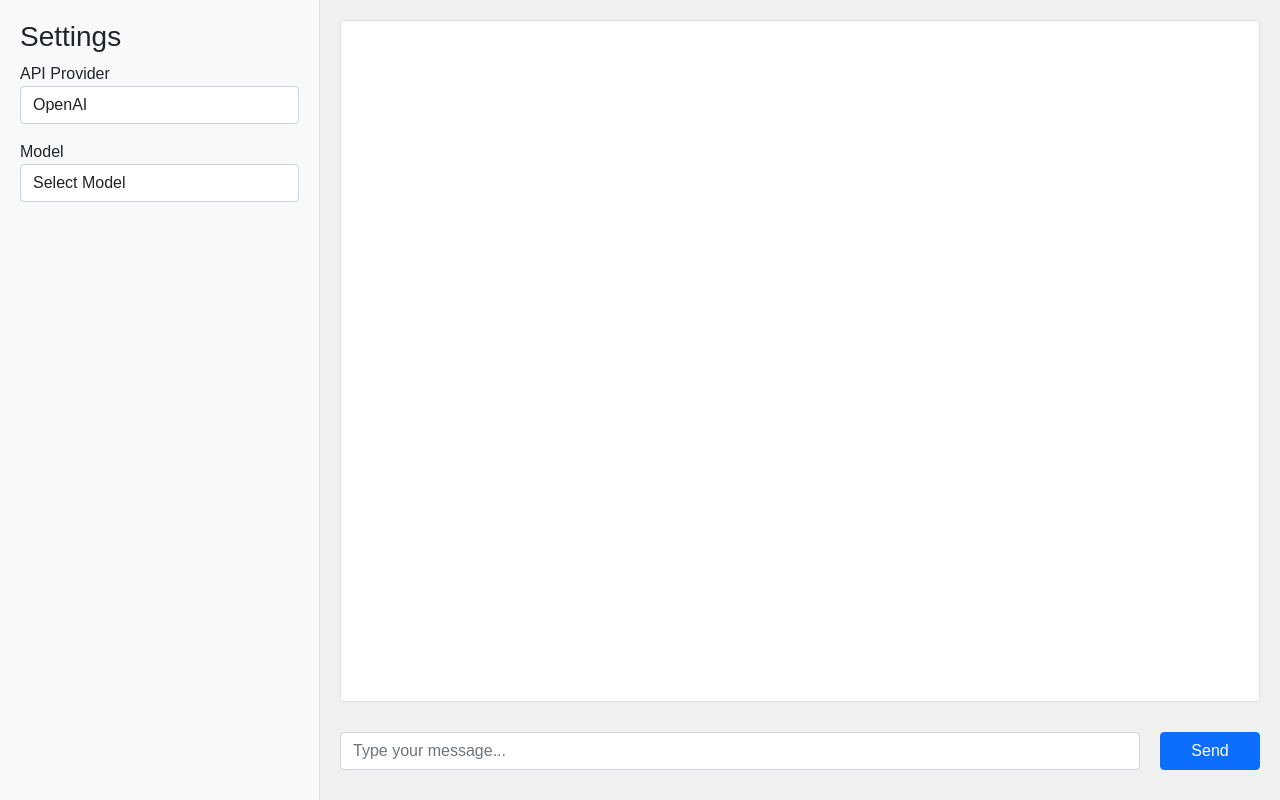
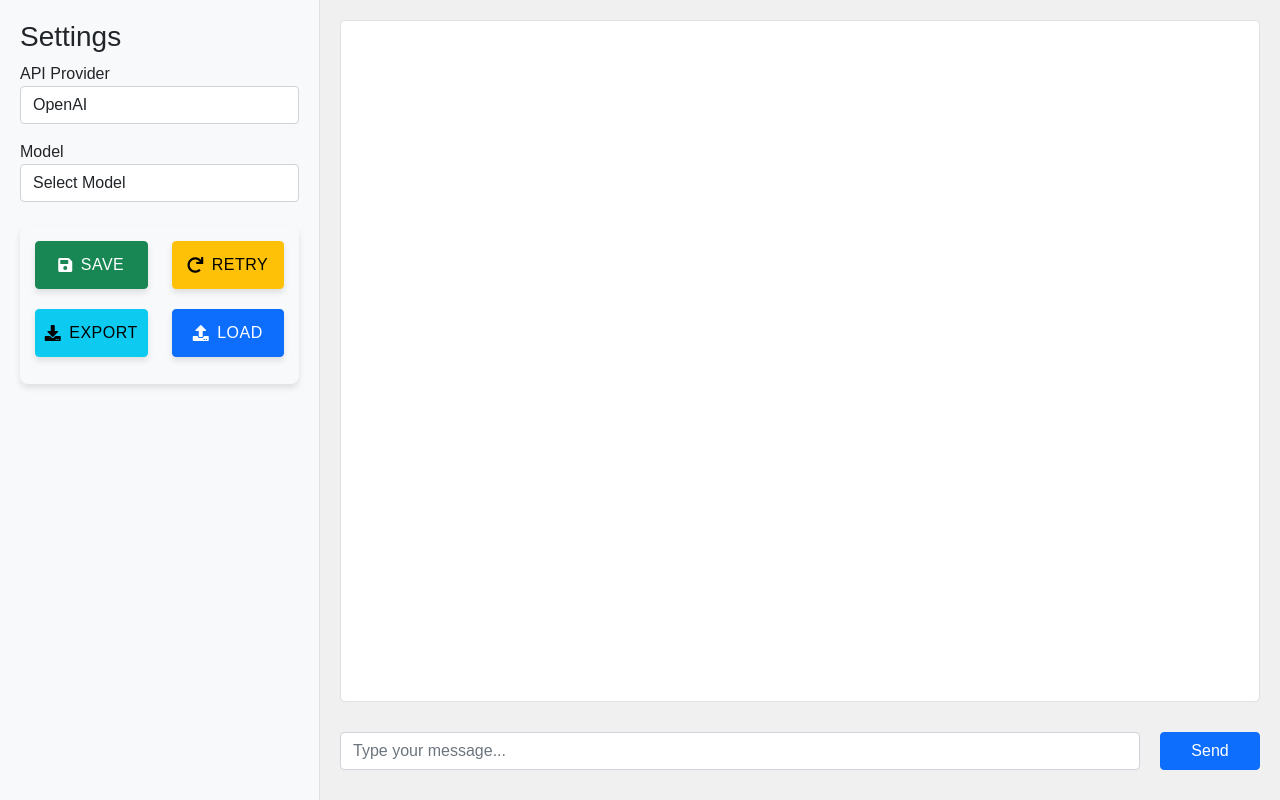
Before and after one commit to emeeran/TQ_GenAI_Chat, a Flask app: page / in a window 1280 px wide. Run offline with Flask 2, Linux system fonts and the light colour scheme; data that the repository does not hold is empty; some libraries are stand-ins or nearby versions.

Commit message:
buttons added, Anthropic error fixed

```diff
--- a/app.py
+++ b/app.py
@@ -8,6 +8,7 @@ import logging
 from functools import lru_cache
 import markdown2
 import html
+import anthropic
 
 # Initialize Flask and logging
 app = Flask(__name__)
@@ -68,7 +69,20 @@ API_CONFIG = {
     "anthropic": {
         "endpoint": "https://api.anthropic.com/v1/messages",
         "key": os.getenv("ANTHROPIC_API_KEY"),
-        "models": ['claude-3-opus-20240229', 'claude-3-sonnet-20240229', 'claude-3-haiku-20240307']
+        "models": [
+            # Claude 3 Models
+            'claude-3-opus-20240229',
+            'claude-3-sonnet-20240229',
+            'claude-3-haiku-20240307',
+            # Claude 3.5 Models (Fixed format)
+            'claude-3-5-sonnet-20241022',  # Fixed hyphenation
+            'claude-3-5-haiku-20241022',   # Fixed hyphenation
+            'claude-3-7-sonnet-20240317',  # Fixed hyphenation
+            # Legacy Models
+            'claude-2-1',                  # Fixed hyphenation
+            'claude-2-0',                  # Fixed hyphenation
+            'claude-instant-1-2'           # Fixed hyphenation
+        ]
     },
     "xai": {
         "endpoint": "https://api.x.ai/v1/chat/completions",
@@ -117,24 +131,34 @@ def build_headers(provider: str) -> dict:
 
 def build_payload(provider: str, model: str, message: str) -> dict:
     """Build request payload with provider-specific structure"""
-    payload = {'model': model}
-
     if provider == 'anthropic':
-        payload.update({
+        return {
+            'model': model,
+            'messages': [
+                {
+                    'role': 'user',
+                    'content': [
+                        {
+                            'type': 'text',
+                            'text': message
+                        }
+                    ]
+                }
+            ],
             'system': SYSTEM_MESSAGE,
-            'messages': [{'role': 'user', 'content': message}],
             'max_tokens': 4096
-        })
+        }
     else:
-        payload['messages'] = [
-            {'role': 'system', 'content': SYSTEM_MESSAGE},
-            {'role': 'user', 'content': message}
-        ]
-
-    if provider == 'groq':
-        payload['temperature'] = 0.7
-
-    return payload
+        payload = {
+            'model': model,
+            'messages': [
+                {'role': 'system', 'content': SYSTEM_MESSAGE},
+                {'role': 'user', 'content': message}
+            ]
+        }
+        if provider == 'groq':
+            payload['temperature'] = 0.7
+        return payload
 
 def format_response(content: str) -> str:
     """Format the response with markdown and syntax highlighting"""
@@ -192,22 +216,28 @@ def chat():
         return jsonify({'error': f'Invalid provider or missing API key'}), 401
 
     try:
-        headers = build_headers(provider)
-        payload = build_payload(provider, model, message)
-
-        response = session.post(
-            config['endpoint'],
-            headers=headers,
-            json=payload,
-            timeout=10
-        )
-        response.raise_for_status()
-        json_response = response.json()
-
-        # Extract and format response content
         if provider == 'anthropic':
-            content = json_response.get('content', [{}])[0].get('text', '')
+            client = anthropic.Anthropic(api_key=config['key'])
+            response = client.messages.create(
+                model=model,
+                max_tokens=4096,
+                messages=[
+                    {"role": "user", "content": message}
+                ],
+                system=SYSTEM_MESSAGE
+            )
+            content = response.content[0].text
         else:
+            headers = build_headers(provider)
+            payload = build_payload(provider, model, message)
+            response = session.post(
+                config['endpoint'],
+                headers=headers,
+                json=payload,
+                timeout=10
+            )
+            response.raise_for_status()
+            json_response = response.json()
             content = json_response.get('choices', [{}])[0].get('message', {}).get('content', '')
 
         # Format the response
@@ -216,13 +246,10 @@ def chat():
             'response': formatted_response
         })
 
-    except requests.exceptions.RequestException as e:
+    except Exception as e:
         error_msg = f"API request failed: {str(e)}"
-        logger.error(f"{error_msg}. Response: {e.response.text[:200] if e.response else 'No response'}")
+        logger.error(error_msg)
         return jsonify({'error': error_msg}), 500
-    except Exception as e:
-        logger.exception("Unexpected error processing request")
-        return jsonify({'error': 'Internal server error'}), 500
 
 if __name__ == '__main__':
     app.run(debug=False)
--- a/static/script.js
+++ b/static/script.js
@@ -54,6 +54,72 @@ function appendMessage(message, isUser = false) {
     }
 }
 
+let chatHistory = [];
+let lastMessage = null;
+
+function showProcessing(show = true) {
+    document.getElementById('processing').classList.toggle('d-none', !show);
+}
+
+function showFeedback(show = true) {
+    document.getElementById('feedback').classList.toggle('d-none', !show);
+}
+
+function saveChat() {
+    const data = {
+        history: chatHistory,
+        timestamp: new Date().toISOString()
+    };
+    localStorage.setItem('chatHistory', JSON.stringify(data));
+    alert('Chat saved successfully!');
+}
+
+function loadSaved() {
+    const saved = localStorage.getItem('chatHistory');
+    if (saved) {
+        const data = JSON.parse(saved);
+        const chatBox = document.getElementById('chat-box');
+        chatBox.innerHTML = '';
+        chatHistory = data.history;
+        chatHistory.forEach(msg => appendMessage(msg.content, msg.isUser));
+        alert('Chat loaded successfully!');
+    } else {
+        alert('No saved chat found');
+    }
+}
+
+function exportToMd() {
+    let markdown = '# Chat Export\n\n';
+    chatHistory.forEach(msg => {
+        markdown += `## ${msg.isUser ? 'User' : 'Assistant'}\n\n${msg.content}\n\n---\n\n`;
+    });
+
+    const blob = new Blob([markdown], { type: 'text/markdown' });
+    const url = URL.createObjectURL(blob);
+    const a = document.createElement('a');
+    a.href = url;
+    a.download = `chat-export-${new Date().toISOString().slice(0, 10)}.md`;
+    a.click();
+    URL.revokeObjectURL(url);
+}
+
+async function retryLast() {
+    if (!lastMessage) {
+        alert('No message to retry!');
+        return;
+    }
+    await sendMessage(lastMessage);
+}
+
+function provideFeedback(isPositive) {
+    if (chatHistory.length > 0) {
+        const lastEntry = chatHistory[chatHistory.length - 1];
+        lastEntry.feedback = isPositive;
+    }
+    showFeedback(false);
+    alert(`Thank you for your ${isPositive ? 'positive' : 'negative'} feedback!`);
+}
+
 async function sendMessage() {
     const userInput = document.getElementById('user-input');
     const message = userInput.value.trim();
@@ -68,6 +134,9 @@ async function sendMessage() {
     // Add user message to chat
     appendMessage(message, true);
     userInput.value = '';
+
+    showProcessing(true);
+    showFeedback(false);
 
     try {
         const response = await fetch('/chat', {
@@ -87,9 +156,23 @@ async function sendMessage() {
             appendMessage(`Error: ${data.error}`, false);
         } else {
             appendMessage(data.response, false);
+            lastMessage = message;
+            chatHistory.push({
+                content: message,
+                isUser: true,
+                timestamp: new Date().toISOString()
+            });
+            chatHistory.push({
+                content: data.response,
+                isUser: false,
+                timestamp: new Date().toISOString()
+            });
+            showFeedback(true);
         }
     } catch (error) {
         appendMessage(`Error: ${error.message}`, false);
+    } finally {
+        showProcessing(false);
     }
 }
 
--- a/static/styles.css
+++ b/static/styles.css
@@ -74,3 +74,62 @@ body {
 .form-group {
     margin-bottom: 1rem;
 }
+
+.action-buttons {
+    background-color: #f8f9fa;
+    padding: 15px;
+    border-radius: 8px;
+    box-shadow: 0 4px 6px rgba(0, 0, 0, 0.1);
+}
+
+.action-buttons .btn {
+    padding: 12px;
+    margin-bottom: 12px;
+    transition: all 0.3s ease;
+    box-shadow: 0 4px 6px rgba(0, 0, 0, 0.1);
+    height: 48px;
+    display: flex;
+    align-items: center;
+    justify-content: center;
+    font-weight: 500;
+    text-transform: uppercase;
+    letter-spacing: 0.5px;
+}
+
+.action-buttons .btn:hover {
+    transform: translateY(-2px);
+    box-shadow: 0 6px 8px rgba(0, 0, 0, 0.2);
+}
+
+.action-buttons .btn:active {
+    transform: translateY(1px);
+    box-shadow: 0 2px 4px rgba(0, 0, 0, 0.1);
+}
+
+.action-buttons .btn i {
+    margin-right: 8px;
+}
+
+.processing-indicator {
+    text-align: center;
+    padding: 10px;
+    background-color: #e9ecef;
+    border-radius: 8px;
+}
+
+.feedback-section {
+    margin-top: 15px;
+    padding: 10px;
+    border-top: 1px solid #dee2e6;
+    text-align: center;
+}
+
+.feedback-section button {
+    padding: 8px 16px;
+    margin: 0 5px;
+    transition: transform 0.2s;
+}
+
+.feedback-section button:hover {
+    transform: scale(1.1);
+}
--- a/templates/index.html
+++ b/templates/index.html
@@ -9,6 +9,7 @@
     <link rel="stylesheet" href="{{ url_for('static', filename='styles.css') }}">
     <link rel="stylesheet" href="https://cdnjs.cloudflare.com/ajax/libs/highlight.js/11.8.0/styles/github.min.css">
     <script src="https://cdnjs.cloudflare.com/ajax/libs/highlight.js/11.8.0/highlight.min.js"></script>
+    <link rel="stylesheet" href="https://cdnjs.cloudflare.com/ajax/libs/font-awesome/5.15.4/css/all.min.css">
 </head>
 
 <body>
@@ -33,6 +34,54 @@
                     <select class="form-control" id="model" disabled>
                         <option value="">Select Model</option>
                     </select>
+                </div>
+
+                <!-- Action Buttons -->
+                <div class="action-buttons mt-4">
+                    <div class="row mb-2">
+                        <div class="col-6">
+                            <button class="btn btn-success btn-block w-100" onclick="saveChat()">
+                                <i class="fas fa-save"></i> Save
+                            </button>
+                        </div>
+                        <div class="col-6">
+                            <button class="btn btn-warning btn-block w-100" onclick="retryLast()">
+                                <i class="fas fa-redo"></i> Retry
+                            </button>
+                        </div>
+                    </div>
+                    <div class="row">
+                        <div class="col-6">
+                            <button class="btn btn-info btn-block w-100" onclick="exportToMd()">
+                                <i class="fas fa-download"></i> Export
+                            </button>
+                        </div>
+                        <div class="col-6">
+                            <button class="btn btn-primary btn-block w-100" onclick="loadSaved()">
+                                <i class="fas fa-upload"></i> Load
+                            </button>
+                        </div>
+                    </div>
+                </div>
+
+                <!-- Loading Indicator -->
+                <div id="processing" class="processing-indicator mt-3 d-none">
+                    <div class="spinner-border text-primary" role="status">
+                        <span class="visually-hidden">Processing...</span>
+                    </div>
+                    <span class="ms-2">Processing request...</span>
+                </div>
+
+                <!-- Feedback Section -->
+                <div id="feedback" class="feedback-section mt-3 d-none">
+                    <div class="d-flex justify-content-center">
+                        <button class="btn btn-outline-success me-2" onclick="provideFeedback(true)">
+                            <i class="fas fa-thumbs-up"></i>
+                        </button>
+                        <button class="btn btn-outline-danger" onclick="provideFeedback(false)">
+                            <i class="fas fa-thumbs-down"></i>
+                        </button>
+                    </div>
                 </div>
             </div>
             <!-- Chat Area -->
```
